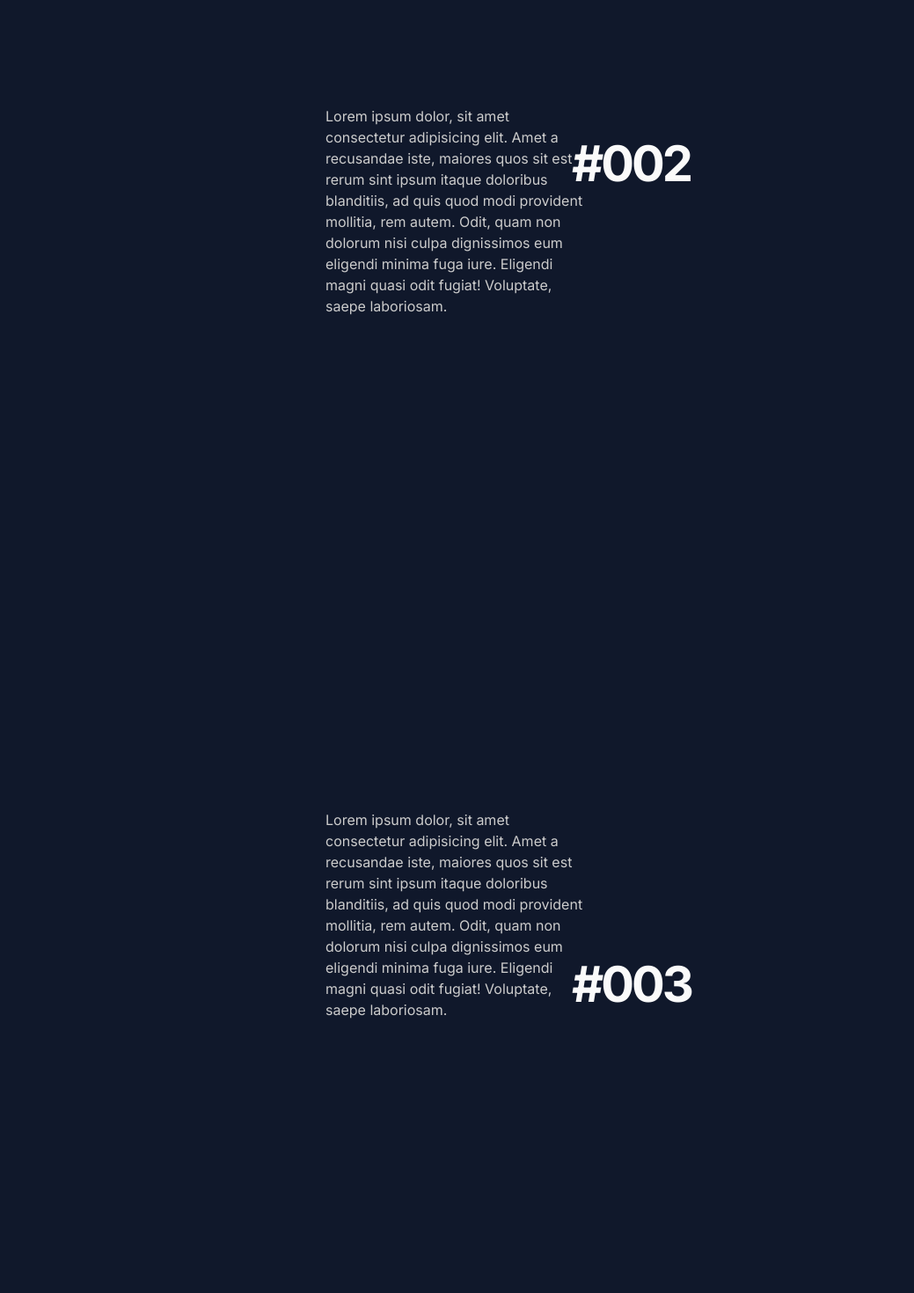
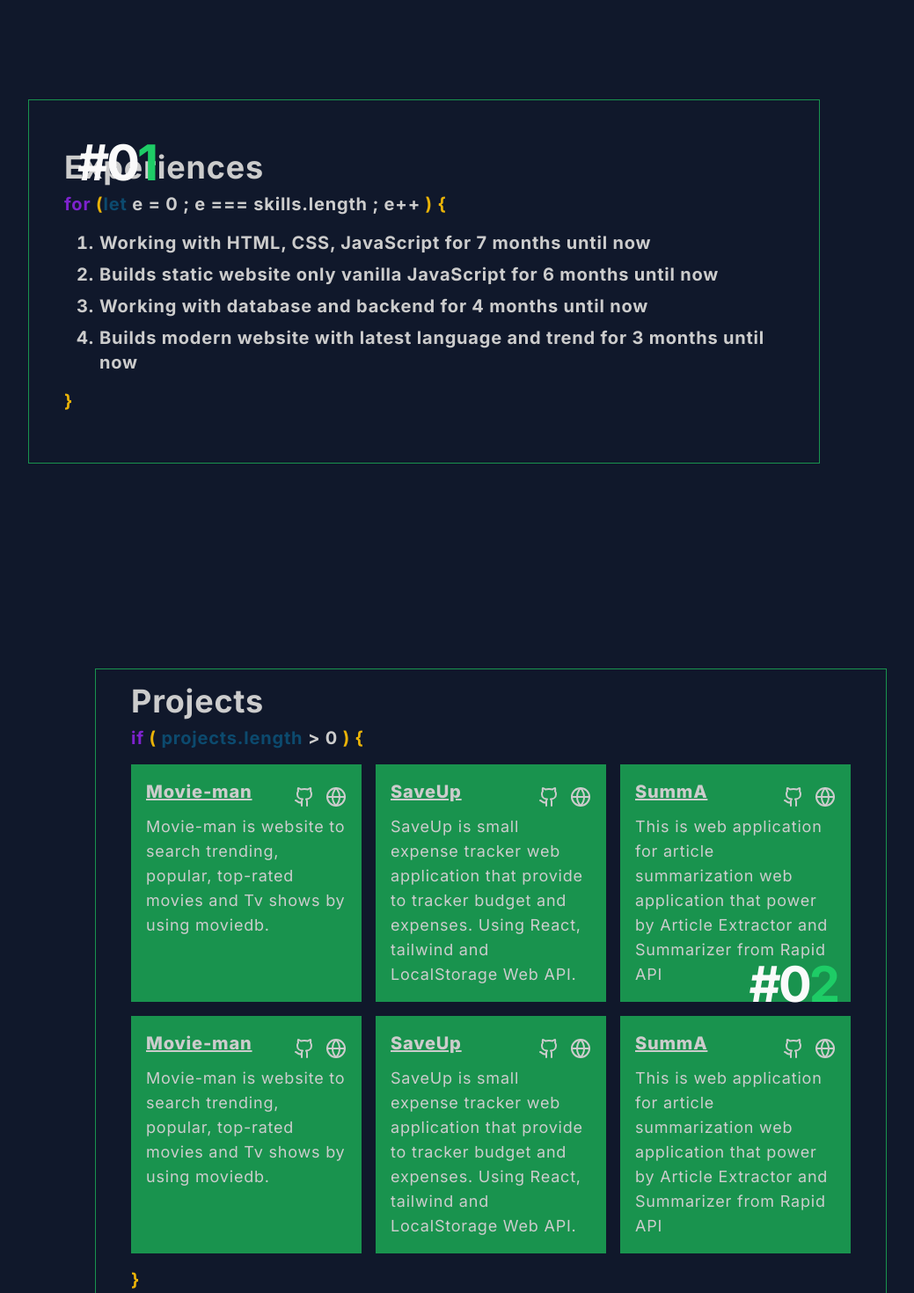
Before and after one commit to Kei-K23/my-portfolio, a Next.js app: page / in a window 1280 px wide. Shown: the part 880-2350 px from the top of the page at 88% size, without its empty margins (120-1159 px from the left). Built offline with nearby package versions, Linux system fonts and the light colour scheme.

Commit message:
add about, experienc, project section

```diff
--- a/package.json
+++ b/package.json
@@ -10,6 +10,7 @@
   },
   "dependencies": {
     "framer-motion": "^10.16.4",
+    "lucide-react": "^0.284.0",
     "next": "13.5.4",
     "react": "^18",
     "react-dom": "^18"
--- a/src/app/globals.css
+++ b/src/app/globals.css
@@ -60,7 +60,6 @@ h1 {
 .indicator {
   margin: 0;
   color: var(--accent);
-  left: calc(50% + 130px);
   font-size: 56px;
   font-weight: 700;
   letter-spacing: -3px;
@@ -79,9 +78,8 @@ h1 {
 }
 
 .tran-wrapper .tran-div {
-  width: 300px;
-  height: 400px;
-  position: relative;
+  max-width: 900px;
+  position: absolute;
   max-height: 90vh;
   margin: 20px;
   overflow: hidden;
@@ -98,19 +96,31 @@ h1 {
 
 
 @layer utilities {
+  .nav-bg {
+    background: rgba(16, 24, 43, 0.99);
+    z-index: 100;
+  }
+
   .primary-col {
     color: #19934e;
   }
 
-  .nav-bg {
-    background: rgba(16, 24, 43, 0.99);
-    z-index: 100;
+  .primary-col-border {
+    border: 1px solid #19934e;
+  }
+
+  .primary-col-bg {
+    background: #19934e;
   }
 
   .secondary-col {
     color: #1ecc66;
   }
 
+  .secondary-col-bg {
+    background: #1ecc66;
+  }
+
   .page-padding {
     @apply py-4 px-14 md:px-24 lg:px-32 xl:px-44
   }
--- /dev/null
+++ b/src/components/About.tsx
@@ -0,0 +1,32 @@
+"use client";
+
+import { motion } from "framer-motion";
+
+const About = () => {
+  return (
+    <motion.div
+      initial={{ opacity: 0, scale: 0.9 }}
+      whileInView={{ opacity: 1, scale: 1 }}
+      transition={{ delay: 0.2 }}
+      className="py-14 px-10 tracking-wider primary-col-border"
+    >
+      <h2 className="text-4xl font-bold mb-2">About</h2>
+      <h3 className="text-xl font-bold">
+        <span className="text-sky-900">console</span>.log(&quot;Hello World
+        <span className="text-sky-900 font-extrabold"> -_-</span> !&quot;)
+      </h3>
+      <h2 className="text-5xl font-bold mt-8 mb-4">
+        Hi, my name is Arkar Min(<span className="text-sky-900">Kei</span>)
+      </h2>
+      <h3 className="text-2xl">
+        I write code and develop things relative to Web technology.
+      </h3>
+      <h3 className="text-2xl">
+        My goal is to create tools and products that every one want to use and
+        love.
+      </h3>
+    </motion.div>
+  );
+};
+
+export default About;
--- /dev/null
+++ b/src/components/Experience.tsx
@@ -0,0 +1,41 @@
+"use client";
+
+import { motion } from "framer-motion";
+
+const Experience = () => {
+  return (
+    <motion.div
+      initial={{ opacity: 0, scale: 0.9 }}
+      whileInView={{ opacity: 1, scale: 1 }}
+      transition={{ delay: 0.2 }}
+      className="py-14 px-10 tracking-wider primary-col-border "
+    >
+      <h2 className="text-4xl font-bold mb-2">Experiences</h2>
+      <h3 className="text-xl font-bold">
+        <span className="text-purple-700">for </span>
+        <span className="text-yellow-500">(</span>
+        <span className="text-sky-900">let</span> e = 0 ; e === skills.length ;
+        e++ <span className="text-yellow-500">)</span>{" "}
+        <span className="text-yellow-500">&#123;</span>
+      </h3>
+      <ul className="list-decimal pl-10 my-4">
+        <li className="text-xl mb-2 font-bold">
+          Working with HTML, CSS, JavaScript for 7 months until now
+        </li>
+        <li className="text-xl mb-2  font-bold">
+          Builds static website only vanilla JavaScript for 6 months until now
+        </li>
+        <li className="text-xl mb-2  font-bold">
+          Working with database and backend for 4 months until now
+        </li>
+        <li className="text-xl mb-2  font-bold">
+          Builds modern website with latest language and trend for 3 months
+          until now
+        </li>
+      </ul>
+      <h3 className="text-xl font-bold text-yellow-500">&#125;</h3>
+    </motion.div>
+  );
+};
+
+export default Experience;
--- a/src/components/PageSections.tsx
+++ b/src/components/PageSections.tsx
@@ -9,31 +9,90 @@ import {
   useTransform,
   MotionValue,
 } from "framer-motion";
+import About from "./About";
+import Experience from "./Experience";
+import Project from "./Project";
 
 function useParallax(value: MotionValue<number>, distance: number) {
   return useTransform(value, [0, 1], [-distance, distance]);
 }
 
-function Image({ id }: { id: number }) {
+type contentType = {
+  jsx: JSX.Element;
+  position: {
+    pos1: string;
+    pos2: string;
+  };
+};
+
+type ContentsType = {
+  contents: contentType[];
+};
+
+const Contents: ContentsType = {
+  contents: [
+    {
+      jsx: <About key={1} />,
+      position: {
+        pos1: "left-52",
+        pos2: "right-52",
+      },
+    },
+    {
+      jsx: <Experience key={2} />,
+      position: {
+        pos1: "right-52",
+        pos2: "left-52",
+      },
+    },
+    {
+      jsx: <Project />,
+      position: {
+        pos1: "left-52",
+        pos2: "right-52",
+      },
+    },
+    {
+      jsx: <About key={1} />,
+      position: {
+        pos1: "right-52",
+        pos2: "left-52",
+      },
+    },
+    {
+      jsx: <About key={1} />,
+      position: {
+        pos1: "left-52",
+        pos2: "right-52",
+      },
+    },
+  ],
+};
+
+function Content({
+  id,
+  children,
+  position,
+}: {
+  id: number;
+  children: React.ReactNode;
+  position: {
+    pos1: string;
+    pos2: string;
+  };
+}) {
   const ref = useRef(null);
   const { scrollYProgress } = useScroll({ target: ref });
   const y = useParallax(scrollYProgress, 300);
 
   return (
     <section className="tran-wrapper">
-      {/* <div ref={ref}>
-        <img src={`/${id}.jpg`} alt="A London skyscraper" />
-      </div> */}
-      <div className="tran-div" ref={ref}>
-        <p>
-          Lorem ipsum dolor, sit amet consectetur adipisicing elit. Amet a
-          recusandae iste, maiores quos sit est rerum sint ipsum itaque
-          doloribus blanditiis, ad quis quod modi provident mollitia, rem autem.
-          Odit, quam non dolorum nisi culpa dignissimos eum eligendi minima fuga
-          iure. Eligendi magni quasi odit fugiat! Voluptate, saepe laboriosam.
-        </p>
+      <div className={`tran-div ${position.pos1}`} ref={ref}>
+        {children}
       </div>
-      <motion.h3 className="indicator" style={{ y }}>{`#00${id}`}</motion.h3>
+      <motion.h3 className={`indicator ${position.pos2}`} style={{ y }}>
+        #0<span className="secondary-col ">{`${id}`}</span>
+      </motion.h3>
     </section>
   );
 }
@@ -48,8 +107,10 @@ export default function PageSections() {
 
   return (
     <>
-      {[1, 2, 3, 4, 5].map((image) => (
-        <Image key={image} id={image} />
+      {Contents.contents.map((div, index) => (
+        <Content key={index} id={index} position={div.position}>
+          {div.jsx}
+        </Content>
       ))}
       <motion.div className="progress" style={{ scaleX }} />
     </>
--- /dev/null
+++ b/src/components/Project.tsx
@@ -0,0 +1,51 @@
+"use client";
+
+import { motion } from "framer-motion";
+import { projectLists } from "@/lib/projectLists";
+import Link from "next/link";
+import { GithubIcon, Globe } from "lucide-react";
+const Project = () => {
+  return (
+    <motion.div
+      initial={{ opacity: 0, scale: 0.9 }}
+      whileInView={{ opacity: 1, scale: 1 }}
+      transition={{ delay: 0.2 }}
+      className="py-4 px-10 tracking-wider primary-col-border"
+    >
+      <h2 className="text-4xl font-bold mb-2">Projects</h2>
+      <h3 className="text-xl font-bold">
+        <span className="text-purple-700">if </span>
+        <span className="text-yellow-500">( </span>
+        <span className="text-sky-900">projects.length</span> &gt; 0{" "}
+        <span className="text-yellow-500"> )</span>{" "}
+        <span className="text-yellow-500">&#123;</span>
+      </h3>
+      <div className="my-4 grid grid-cols-3 gap-4">
+        {projectLists.map((p) => (
+          <div
+            key={p.name}
+            className="primary-col-bg p-4 primary-col-border hover:bg-transparent hover:primary-col-border"
+          >
+            <div className="flex justify-between items-center">
+              <h2 className="underline text-xl font-extrabold mb-3">
+                {p.name}
+              </h2>
+              <div className="flex justify-between items-center gap-3">
+                <Link href={p.githubURL} target="_blank">
+                  <GithubIcon />
+                </Link>
+                <Link href={p.webURL} target="_blank">
+                  <Globe />
+                </Link>
+              </div>
+            </div>
+            <p className="text-lg">{p.description}</p>
+          </div>
+        ))}
+      </div>
+      <h3 className="text-xl font-bold text-yellow-500">&#125;</h3>
+    </motion.div>
+  );
+};
+
+export default Project;
--- /dev/null
+++ b/src/lib/projectLists.ts
@@ -0,0 +1,58 @@
+type ProjectListsType = {
+  name: string;
+  webURL: string;
+  githubURL: string;
+  languageUsage: Array<string>;
+  description: string;
+};
+
+export const projectLists: ProjectListsType[] = [
+  {
+    name: "Movie-man",
+    webURL: "https://movie-man-web-application.vercel.app/",
+    githubURL: "https://github.com/Kei-K23/movie-man-web-application",
+    languageUsage: ["react", "react-router", "tailwind"],
+    description:
+      "Movie-man is website to search trending, popular, top-rated movies and Tv shows by using moviedb.",
+  },
+  {
+    name: "SaveUp",
+    webURL: "https://save-up-expense-tracker.vercel.app/",
+    githubURL: "https://github.com/Kei-K23/saveUp-expense-tracker",
+    languageUsage: ["react", "react-router", "tailwind"],
+    description:
+      "SaveUp is small expense tracker web application that provide to tracker budget and expenses. Using React, tailwind and LocalStorage Web API.",
+  },
+  {
+    name: "SummA",
+    webURL: "https://summarizar-webapp-foe1.vercel.app/",
+    githubURL: "https://github.com/Kei-K23/summarizar-webapp",
+    languageUsage: ["react", "react-toolkit", "tailwind"],
+    description:
+      "This is web application for article summarization web application that power by Article Extractor and Summarizer from Rapid API",
+  },
+  {
+    name: "Movie-man",
+    webURL: "https://movie-man-web-application.vercel.app/",
+    githubURL: "https://github.com/Kei-K23/movie-man-web-application",
+    languageUsage: ["react", "react-router", "tailwind"],
+    description:
+      "Movie-man is website to search trending, popular, top-rated movies and Tv shows by using moviedb.",
+  },
+  {
+    name: "SaveUp",
+    webURL: "https://save-up-expense-tracker.vercel.app/",
+    githubURL: "https://github.com/Kei-K23/saveUp-expense-tracker",
+    languageUsage: ["react", "react-router", "tailwind"],
+    description:
+      "SaveUp is small expense tracker web application that provide to tracker budget and expenses. Using React, tailwind and LocalStorage Web API.",
+  },
+  {
+    name: "SummA",
+    webURL: "https://summarizar-webapp-foe1.vercel.app/",
+    githubURL: "https://github.com/Kei-K23/summarizar-webapp",
+    languageUsage: ["react", "react-toolkit", "tailwind"],
+    description:
+      "This is web application for article summarization web application that power by Article Extractor and Summarizer from Rapid API",
+  },
+];
```
Also changed, not shown: 1 other file (tests, documents, lock files or other folders).
